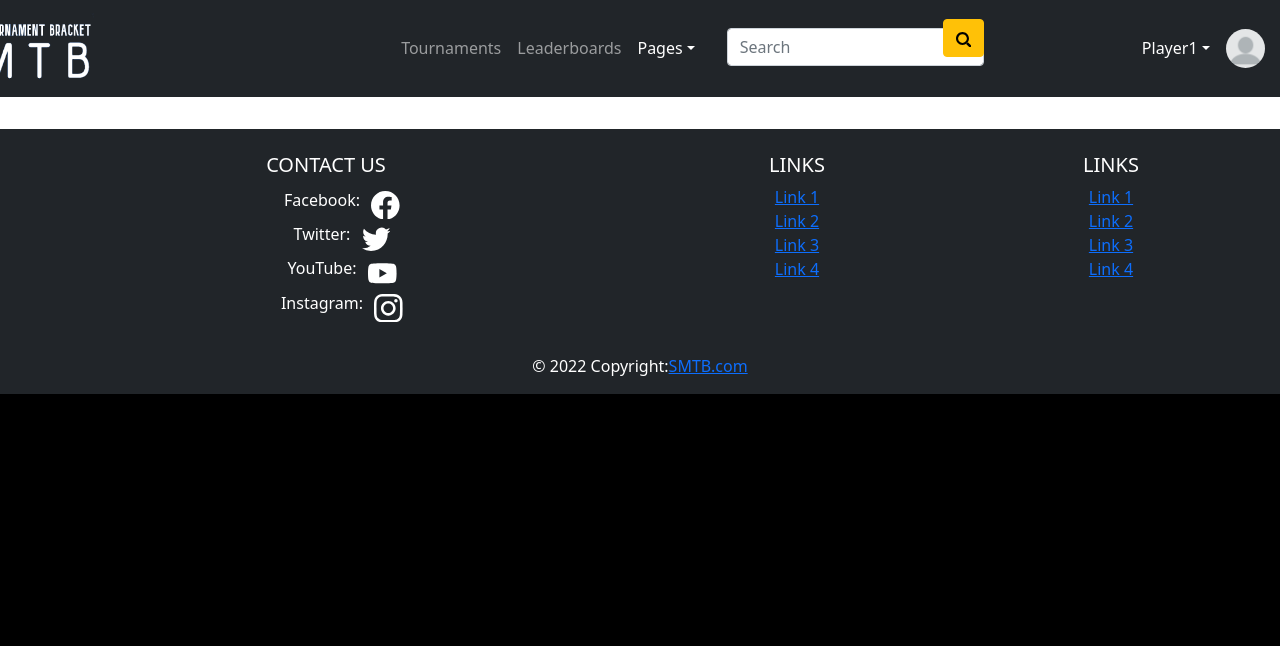
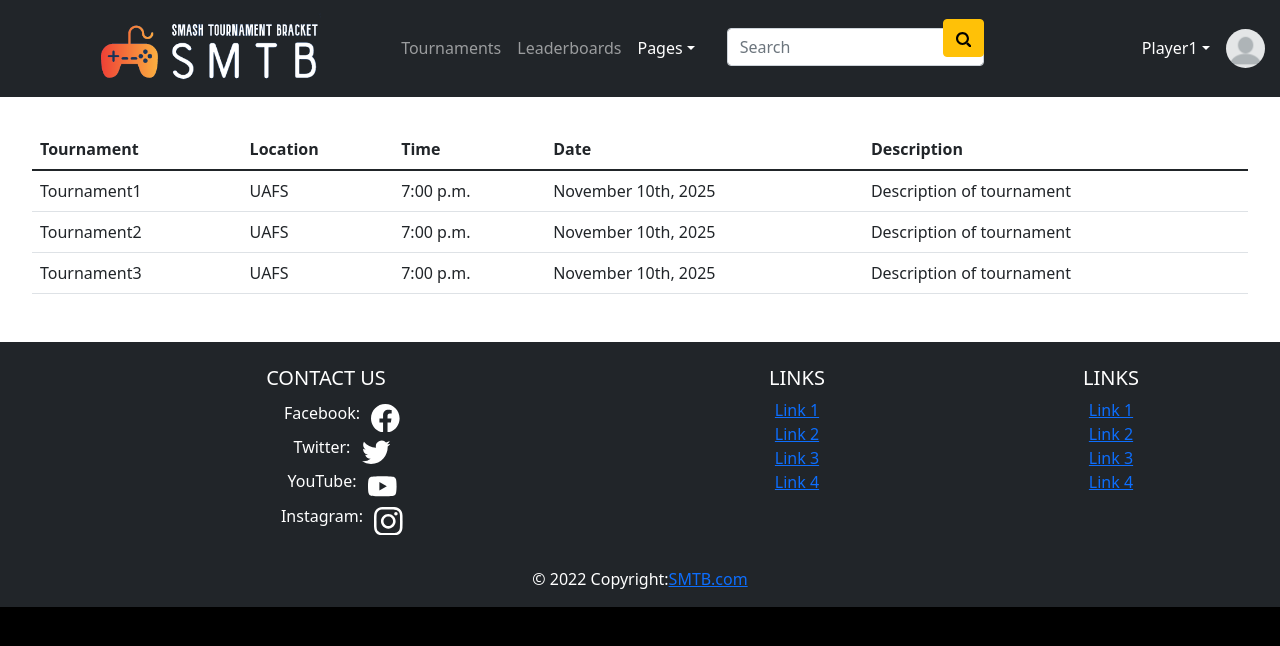
Before and after one commit to Creadoc/T4, a React (Create React App) app: page /TournamentList in a window 1280 px wide. Shown: the top 646 px of the page. Built offline with nearby package versions, Linux system fonts and the light colour scheme.

Commit message:
added tournamentlist page

```diff
--- a/src/App.js
+++ b/src/App.js
@@ -9,6 +9,7 @@ import NotAPage from "./pages/NotAPage";
 import ForgotPassword from "./pages/ForgotPassword";
 import Home from "./pages/Home";
 import EditProfile from "./pages/EditProfile";
+import TournamentList from "./pages/TournamentList";
 
 function App() {
   return (
@@ -25,6 +26,7 @@ function App() {
           <Route path="/ForgotPassword" element={<ForgotPassword />} />
           <Route path="/ViewProfile" element={<ViewProfile />} />
           <Route path="/NotAPage" element={<NotAPage />} />
+          <Route path="/TournamentList" element={<TournamentList />} />
         </Routes>
       </Layout>
     </div>
--- a/src/components/layout/MainNavigation.css
+++ b/src/components/layout/MainNavigation.css
@@ -4,7 +4,6 @@
 }
 .logo{
   max-width: 80%;
-  margin-left: -80%;
 }
 .btn{
   float: right;
@@ -76,9 +75,9 @@
   font-size: 1.3em;
 }
 .upcoming{
-  margin-top: 20%;
+  margin-top: 10%;
   margin-bottom: 5%;
-
+  max-width: 100%;
 }
 .upcoming li{
   float: left;
--- a/src/pages/TournamentList.jsx
+++ b/src/pages/TournamentList.jsx
@@ -1,8 +1,44 @@
 import React from "react";
+import Table from 'react-bootstrap/Table'
 
 function TournamentList() {
     return (
-        <h1>THIS IS WHERE A LIST OF TOURNAMENTS WILL GO.</h1>
+        <Table responsive>
+            <thead>
+                <tr>
+                    <th>Tournament</th>
+                    <th>Location</th>
+                    <th>Time</th>
+                    <th>Date</th>
+                    <th>Description</th>
+                </tr>
+            </thead>
+            <tbody>
+                <tr>
+                    <td>Tournament1</td>
+                    <td>UAFS</td>
+                    <td>7:00 p.m.</td>
+                    <td>November 10th, 2025</td>
+                    <td>Description of tournament</td>
+                </tr>
+
+                <tr>
+                    <td>Tournament2</td>
+                    <td>UAFS</td>
+                    <td>7:00 p.m.</td>
+                    <td>November 10th, 2025</td>
+                    <td>Description of tournament</td>
+                </tr>
+
+                <tr>
+                    <td>Tournament3</td>
+                    <td>UAFS</td>
+                    <td>7:00 p.m.</td>
+                    <td>November 10th, 2025</td>
+                    <td>Description of tournament</td>
+                </tr>
+            </tbody>
+        </Table>
     )
 
 };
--- a/src/pages/ViewProfile.jsx
+++ b/src/pages/ViewProfile.jsx
@@ -2,7 +2,9 @@ import React from "react";
 import Form from "react-bootstrap/Form";
 import Button from "react-bootstrap/Button";
 import img from "../assets/blank-profile-picture.png";
-
+/*
+  shorten and center form
+*/
 function ViewProfile() {
   return (
     <div>
```
